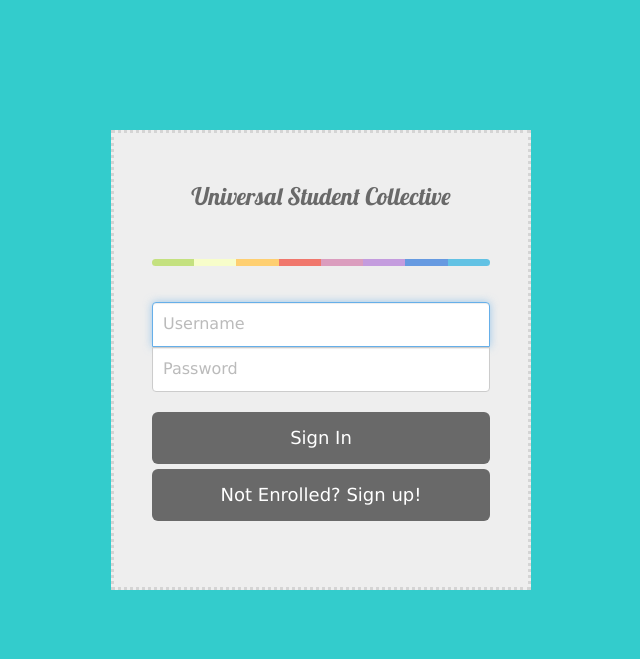
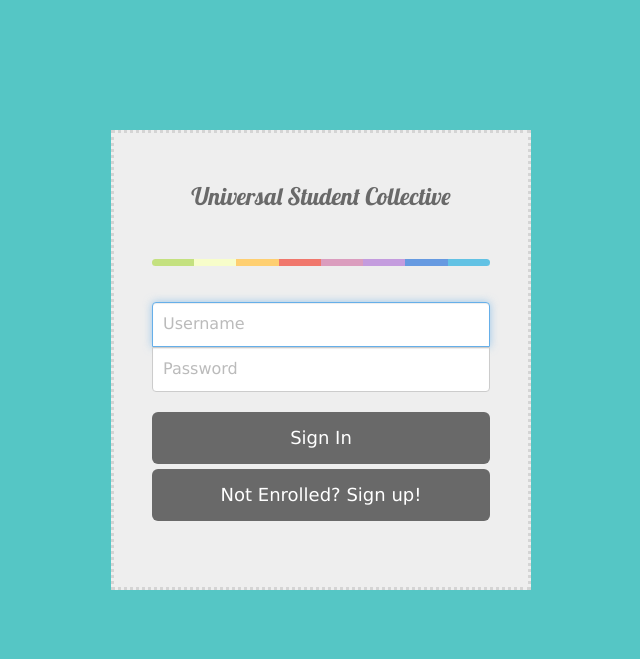
Before and after one commit to ndosker/UniversalStudentCollective, a Node server app: page / in a window 1280 px wide. Shown: the top 659 px of the page, without its empty margins (319-959 px from the left). Run offline with Node 20, Linux system fonts and the light colour scheme.

Commit message:
Change bg color -2

```diff
--- a/public/stylesheets/style.css
+++ b/public/stylesheets/style.css
@@ -92,7 +92,7 @@ input[type="password"] {
 }
 
 body {
-    background-color: #33cccc;
+    background-color: #55c6c5;
 }
 
 .wrapper {
```
